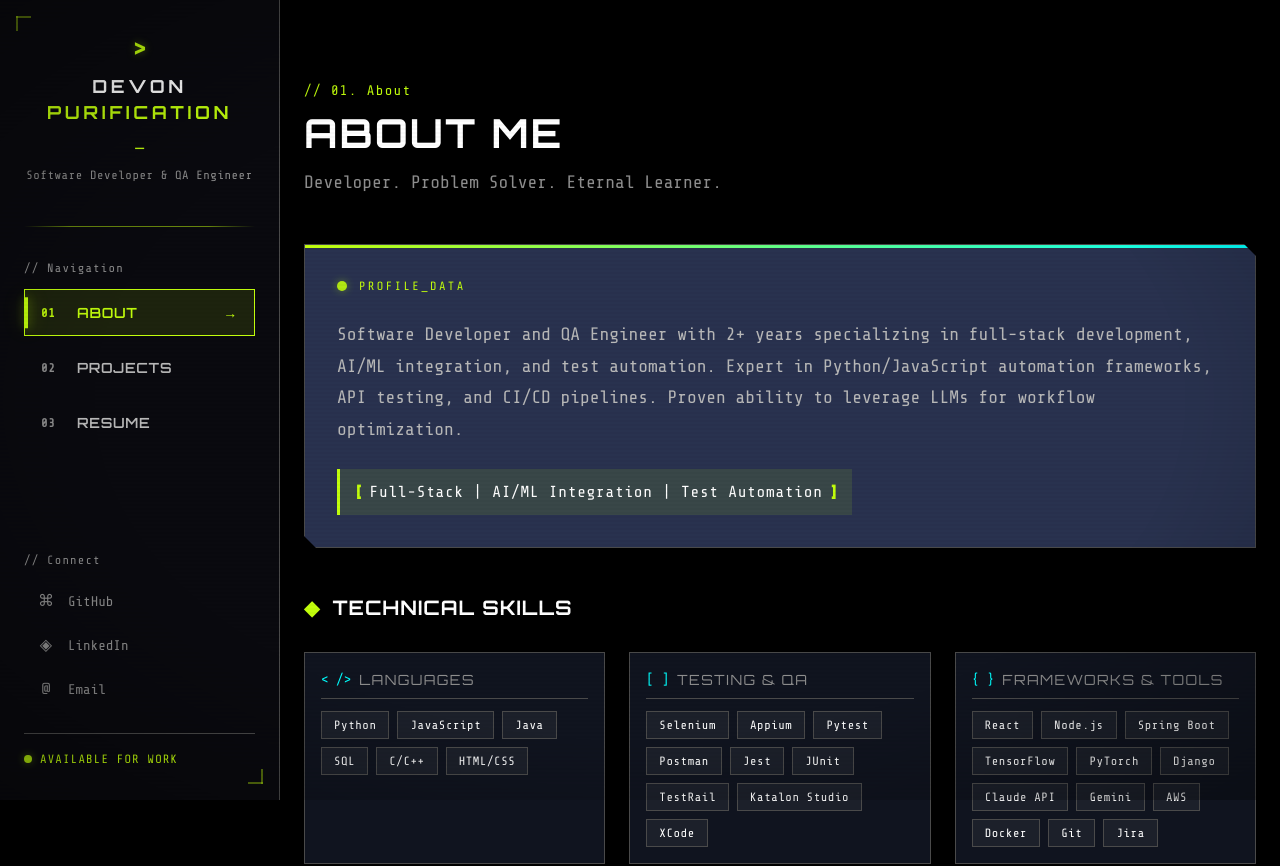
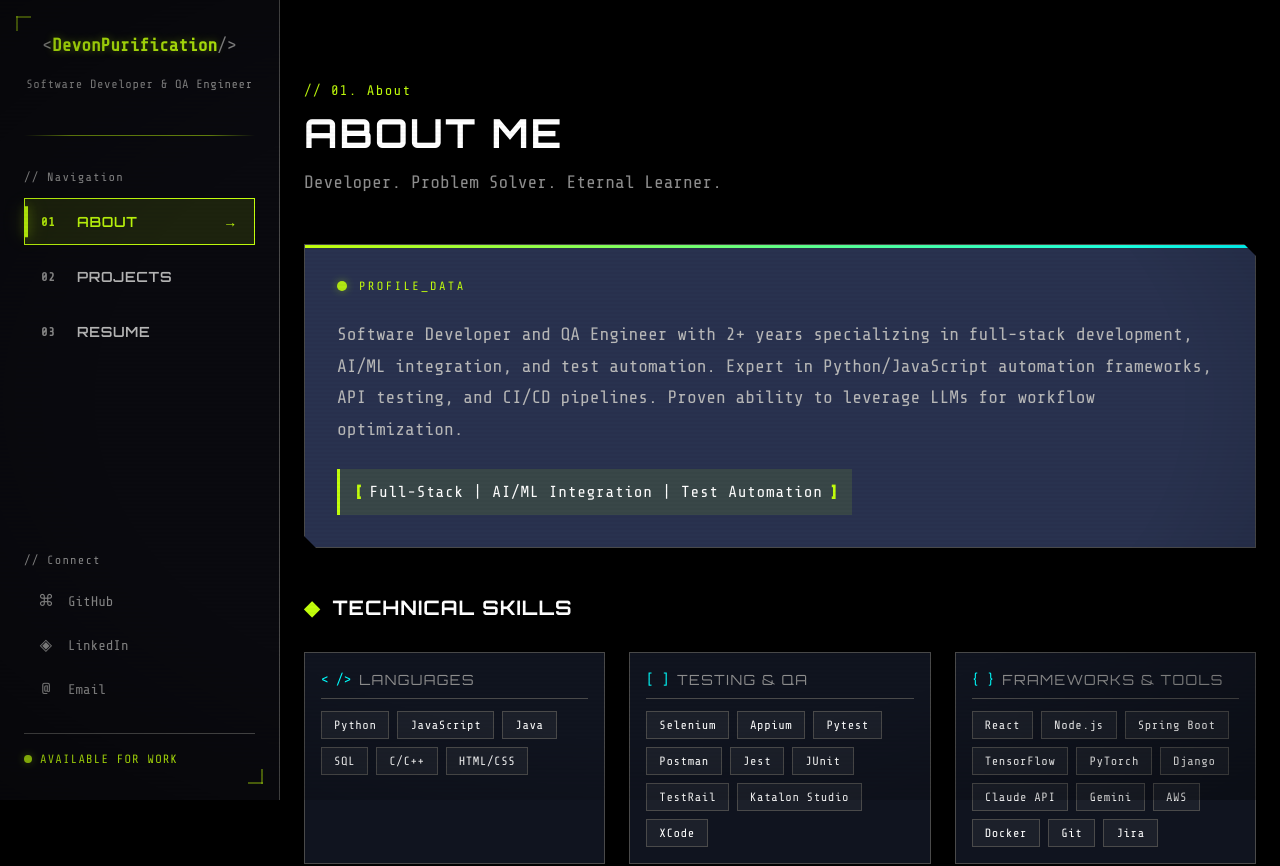
Before and after one commit to xPurification/portfolio, a React (Vite) app: page / in a window 1280 px wide. Shown: the top 866 px of the page. Built offline with nearby package versions, Linux system fonts and the light colour scheme.

Commit message:
Update sidebar header to React component tag style with glow animation

```diff
--- a/src/components/Sidebar/Sidebar.css
+++ b/src/components/Sidebar/Sidebar.css
@@ -32,48 +32,36 @@
   margin-bottom: var(--space-5);
 }
 
-.sidebar__name {
+.sidebar__component-tag {
   display: flex;
-  flex-direction: column;
   align-items: center;
-  gap: var(--space-1);
-  margin-bottom: var(--space-2);
+  justify-content: center;
+  gap: 0;
+  margin-bottom: var(--space-3);
+  font-family: var(--font-mono);
+  font-size: var(--text-lg);
 }
 
-.sidebar__name-prompt {
-  font-family: var(--font-mono);
-  font-size: var(--text-2xl);
-  font-weight: var(--font-bold);
-  color: var(--color-lime);
-  text-shadow: var(--glow-text-lime);
-  margin-bottom: var(--space-1);
+.sidebar__tag-bracket {
+  color: var(--color-gray);
+  font-weight: var(--font-normal);
 }
 
-.sidebar__name-first,
-.sidebar__name-last {
-  font-family: var(--font-display);
-  font-size: var(--text-lg);
+.sidebar__tag-name {
+  color: var(--color-lime);
   font-weight: var(--font-bold);
-  text-transform: uppercase;
-  letter-spacing: var(--tracking-widest);
-  color: var(--text-primary);
-  line-height: 1.2;
+  letter-spacing: var(--tracking-normal);
+  text-shadow: var(--glow-text-lime);
+  animation: glow-pulse 3s ease-in-out infinite;
 }
 
-.sidebar__name-last {
-  color: var(--color-lime);
-}
-
-.sidebar__name-cursor {
-  font-family: var(--font-mono);
-  font-size: var(--text-lg);
-  color: var(--color-lime);
-  animation: blink 1s step-end infinite;
-}
-
-@keyframes blink {
-  0%, 100% { opacity: 1; }
-  50% { opacity: 0; }
+@keyframes glow-pulse {
+  0%, 100% {
+    text-shadow: 0 0 8px var(--color-lime-glow);
+  }
+  50% {
+    text-shadow: 0 0 16px var(--color-lime-glow), 0 0 24px var(--color-lime-glow);
+  }
 }
 
 .sidebar__title {
--- a/src/components/Sidebar/Sidebar.jsx
+++ b/src/components/Sidebar/Sidebar.jsx
@@ -88,11 +88,10 @@ function Sidebar() {
       <aside className={`sidebar ${isMenuOpen ? 'sidebar--open' : ''}`}>
         {/* Logo / Name */}
         <div className="sidebar__header">
-          <div className="sidebar__name">
-            <span className="sidebar__name-prompt">&gt;</span>
-            <span className="sidebar__name-first">Devon</span>
-            <span className="sidebar__name-last">Purification</span>
-            <span className="sidebar__name-cursor">_</span>
+          <div className="sidebar__component-tag">
+            <span className="sidebar__tag-bracket">&lt;</span>
+            <span className="sidebar__tag-name">DevonPurification</span>
+            <span className="sidebar__tag-bracket"> /&gt;</span>
           </div>
           <span className="sidebar__title">Software Developer & QA Engineer</span>
         </div>
```
